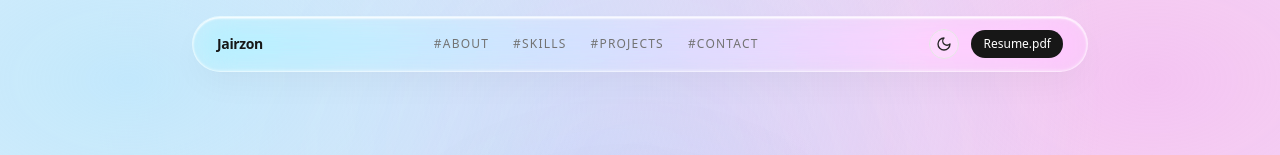
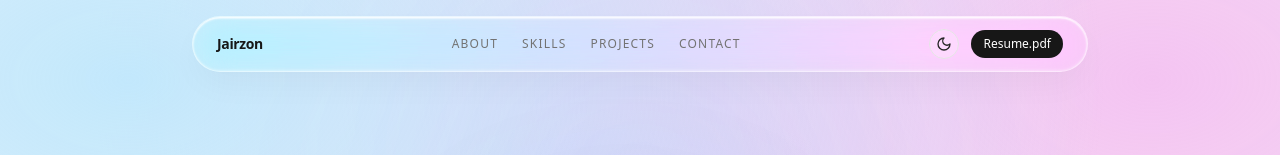
Before and after one commit to sora960/portfolio-ultimate, a Next.js app: page / in a window 1280 px wide. Shown: the top 155 px of the page. Built offline with nearby package versions, Linux system fonts and the light colour scheme.

Commit message:
implement smart header hide-on-scroll behavior and clean navigation links

```diff
--- a/src/components/Header.tsx
+++ b/src/components/Header.tsx
@@ -1,10 +1,40 @@
-import React from "react";
-import { Badge } from "./Badge";
+"use client";
+
+import React, { useState, useEffect } from "react";
 import { ThemeToggle } from "./ThemeToggle";
 
 export const Header: React.FC = () => {
+  const [visible, setVisible] = useState(true);
+  const [prevScrollPos, setPrevScrollPos] = useState(0);
+
+  useEffect(() => {
+    const handleScroll = () => {
+      const currentScrollPos = window.scrollY;
+
+      // Always show header when at/near the top of the viewport
+      if (currentScrollPos < 50) {
+        setVisible(true);
+      } else if (prevScrollPos > currentScrollPos) {
+        // Scrolling up -> show
+        setVisible(true);
+      } else {
+        // Scrolling down -> hide
+        setVisible(false);
+      }
+
+      setPrevScrollPos(currentScrollPos);
+    };
+
+    window.addEventListener("scroll", handleScroll);
+    return () => window.removeEventListener("scroll", handleScroll);
+  }, [prevScrollPos]);
+
   return (
-    <header className="fixed top-4 inset-x-0 z-50 flex justify-center px-4">
+    <header
+      className={`fixed top-4 inset-x-0 z-50 flex justify-center px-4 transition-transform duration-500 ease-in-out ${
+        visible ? "translate-y-0" : "-translate-y-24"
+      }`}
+    >
       <nav className="glass-card flex items-center justify-between gap-6 px-6 py-3 rounded-full max-w-4xl w-full border border-white/40 dark:border-white/10 shadow-lg">
         <a href="#hero" className="flex items-center gap-2 group cursor-pointer">
           <span className="font-mono text-sm font-bold tracking-tight text-neutral-900 dark:text-neutral-100 group-hover:text-emerald-500 transition-colors">
@@ -15,19 +45,19 @@ export const Header: React.FC = () => {
         {/* Navigation Links */}
         <div className="flex items-center gap-4 md:gap-6 text-xs font-mono tracking-widest uppercase text-neutral-500 dark:text-neutral-400">
           <a href="#about" className="relative py-1 hover:text-neutral-900 dark:hover:text-neutral-100 transition-colors group cursor-pointer">
-            #about
+            about
             <span className="absolute bottom-0 left-0 w-full h-[1px] bg-neutral-900 dark:bg-neutral-100 origin-left scale-x-0 group-hover:scale-x-100 transition-transform duration-300" />
           </a>
           <a href="#skills" className="relative py-1 hover:text-neutral-900 dark:hover:text-neutral-100 transition-colors group cursor-pointer">
-            #skills
+            skills
             <span className="absolute bottom-0 left-0 w-full h-[1px] bg-neutral-900 dark:bg-neutral-100 origin-left scale-x-0 group-hover:scale-x-100 transition-transform duration-300" />
           </a>
           <a href="#projects" className="relative py-1 hover:text-neutral-900 dark:hover:text-neutral-100 transition-colors group cursor-pointer">
-            #projects
+            projects
             <span className="absolute bottom-0 left-0 w-full h-[1px] bg-neutral-900 dark:bg-neutral-100 origin-left scale-x-0 group-hover:scale-x-100 transition-transform duration-300" />
           </a>
           <a href="#contact" className="relative py-1 hover:text-neutral-900 dark:hover:text-neutral-100 transition-colors group cursor-pointer">
-            #contact
+            contact
             <span className="absolute bottom-0 left-0 w-full h-[1px] bg-neutral-900 dark:bg-neutral-100 origin-left scale-x-0 group-hover:scale-x-100 transition-transform duration-300" />
           </a>
         </div>
```
